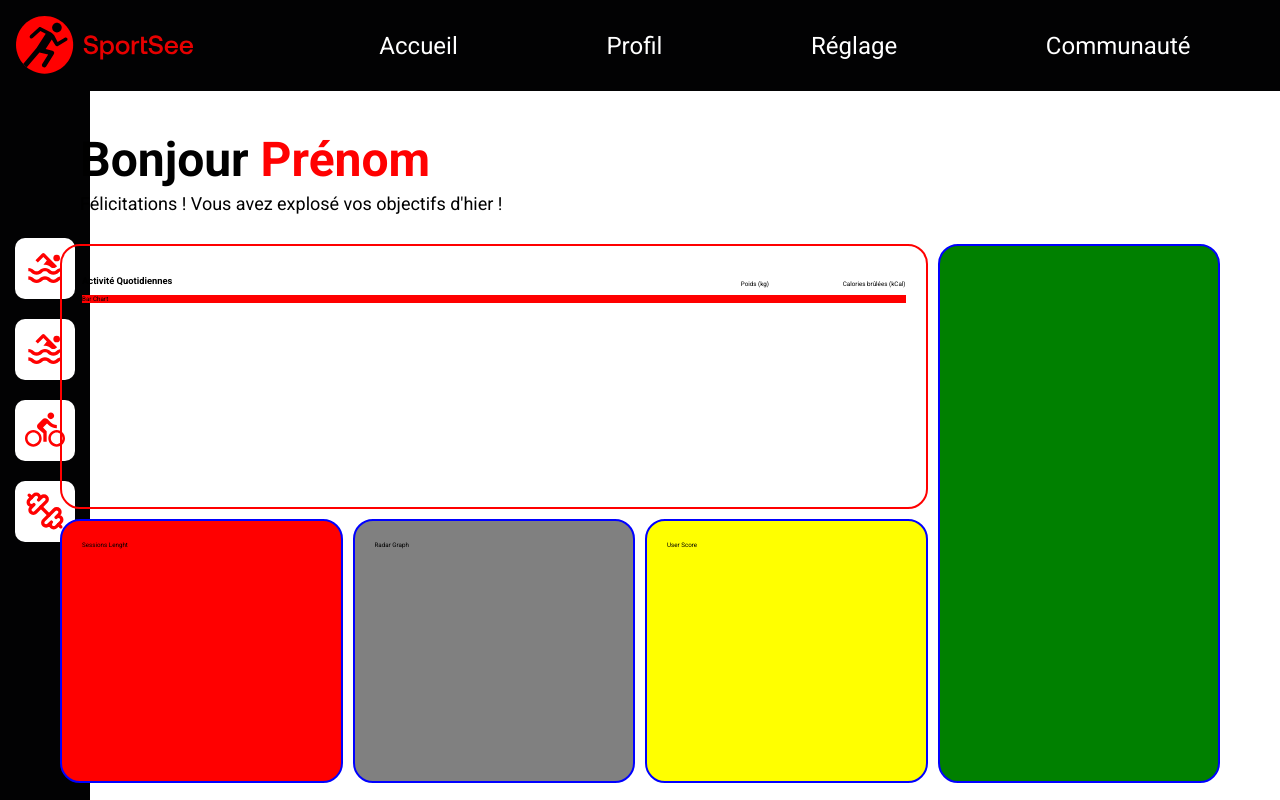
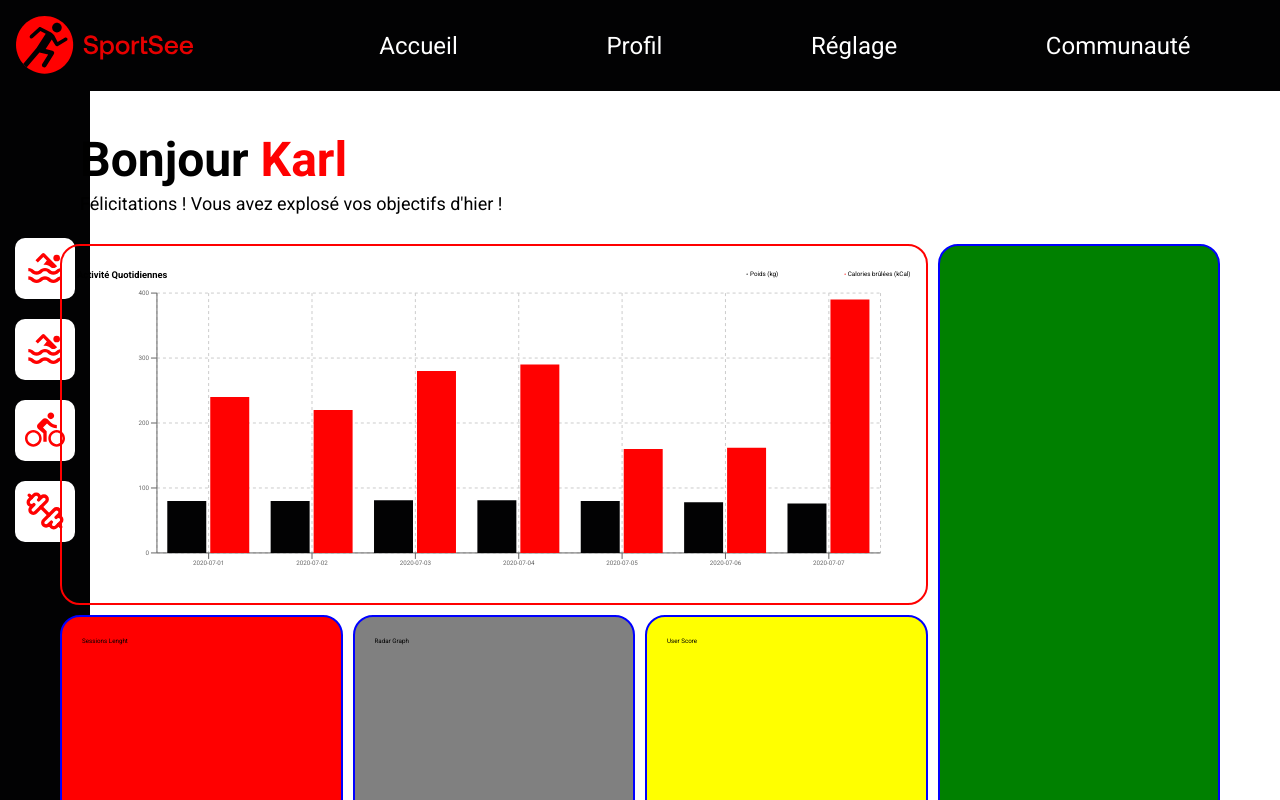
Before and after one commit to AurelieDuynslaeger/SportSee_P12_OCR, a React (Vite) app: page / in a window 1280 px wide. Shown: the top 800 px of the page. Built offline with nearby package versions, Linux system fonts and the light colour scheme.

Commit message:
👽️ mocked data + 🎨 US#4 user first name + 🎨 US#5-6 User daily activity barchart + 📝 api service

```diff
--- a/package.json
+++ b/package.json
@@ -10,6 +10,7 @@
     "preview": "vite preview"
   },
   "dependencies": {
+    "axios": "^1.7.4",
     "react": "^18.3.1",
     "react-dom": "^18.3.1",
     "react-icons": "^5.3.0",
--- a/src/App.jsx
+++ b/src/App.jsx
@@ -1,9 +1,21 @@
 
 import LeftNav from './components/LeftNav/LeftNav'
 import TopNav from './components/TopNav/TopNav'
+import { BsDot } from "react-icons/bs";
 import './stylesheet/App.scss'
 
+//mock datas
+import { USER_MAIN_DATA, USER_ACTIVITY, USER_AVERAGE_SESSIONS, USER_PERFORMANCE } from './mocks/mockData';
+
+//barchart daily activity
+import { BarChart, Bar, XAxis, YAxis, CartesianGrid, Tooltip, Legend, ResponsiveContainer } from 'recharts';
+
 function App() {
+
+  const userData = USER_MAIN_DATA.find(user => user.id === 12);
+  const userActivity = USER_ACTIVITY.find(activity => activity.userId === 12);
+  const userAverageSessions = USER_AVERAGE_SESSIONS.find(sessions => sessions.userId === 12);
+  const userPerformance = USER_PERFORMANCE.find(performance => performance.userId === 12);
 
 
   return (
@@ -12,7 +24,7 @@ function App() {
       <LeftNav/>
       <div className='main_content'>
         <div className='user_header'>
-          <h1>Bonjour <span className='user_first_name'>Prénom</span></h1>
+          <h1>Bonjour <span className='user_first_name'>{userData.userInfos.firstName}</span></h1>
           <p>Félicitations ! Vous avez explosé vos objectifs d&apos;hier !</p>
         </div>
         <div className="user_daily_activity">
@@ -20,17 +32,35 @@ function App() {
             <h2>Activité Quotidiennes</h2>
             <div className='weight_kcal'>
               <div className='weight'>
-                <img src="" alt="" />
+                <BsDot className='weight_dot'/>
                 <p>Poids (kg)</p>
               </div>
               <div className='kcal'>
-                <img src="" alt="" />
+              <BsDot className='kcal_dot'/>
                 <p>Calories brûlées (kCal)</p>
               </div>
             </div>
           </div>
           <div className='daily_activity_barchart'>
-              Bar Chart
+              <ResponsiveContainer width="100%" height="100%">
+                <BarChart
+                width={500}
+                height={350}
+                data={userActivity.sessions}
+                margin={{
+                  top:5,
+                  right: 30,
+                  left: 20,
+                  bottom:5,
+                }}>
+                  <CartesianGrid strokeDasharray="3"/>
+                  <XAxis dataKey="day"/>
+                  <YAxis/>
+                  <Tooltip/>
+                  <Bar dataKey="kilogram" fill='#020203'/>
+                  <Bar dataKey="calories" fill='#FF0101'/>
+                </BarChart>
+              </ResponsiveContainer>
           </div>
         </div>
         <div className="user_sessions_length">Sessions Lenght</div>
--- /dev/null
+++ b/src/mocks/mockData.js
@@ -0,0 +1,272 @@
+export const USER_MAIN_DATA = [
+    {
+        id: 12,
+        userInfos: {
+            firstName: 'Karl',
+            lastName: 'Dovineau',
+            age: 31,
+        },
+        todayScore: 0.12,
+        keyData: {
+            calorieCount: 1930,
+            proteinCount: 155,
+            carbohydrateCount: 290,
+            lipidCount: 50
+        }
+    },
+    {
+        id: 18,
+        userInfos: {
+            firstName: 'Cecilia',
+            lastName: 'Ratorez',
+            age: 34,
+        },
+        score: 0.3,
+        keyData: {
+            calorieCount: 2500,
+            proteinCount: 90,
+            carbohydrateCount: 150,
+            lipidCount: 120
+        }
+    }
+]
+
+export const USER_ACTIVITY = [
+    {
+        userId: 12,
+        sessions: [
+            {
+                day: '2020-07-01',
+                kilogram: 80,
+                calories: 240
+            },
+            {
+                day: '2020-07-02',
+                kilogram: 80,
+                calories: 220
+            },
+            {
+                day: '2020-07-03',
+                kilogram: 81,
+                calories: 280
+            },
+            {
+                day: '2020-07-04',
+                kilogram: 81,
+                calories: 290
+            },
+            {
+                day: '2020-07-05',
+                kilogram: 80,
+                calories: 160
+            },
+            {
+                day: '2020-07-06',
+                kilogram: 78,
+                calories: 162
+            },
+            {
+                day: '2020-07-07',
+                kilogram: 76,
+                calories: 390
+            }
+        ]
+    },
+    {
+        userId: 18,
+        sessions: [
+            {
+                day: '2020-07-01',
+                kilogram: 70,
+                calories: 240
+            },
+            {
+                day: '2020-07-02',
+                kilogram: 69,
+                calories: 220
+            },
+            {
+                day: '2020-07-03',
+                kilogram: 70,
+                calories: 280
+            },
+            {
+                day: '2020-07-04',
+                kilogram: 70,
+                calories: 500
+            },
+            {
+                day: '2020-07-05',
+                kilogram: 69,
+                calories: 160
+            },
+            {
+                day: '2020-07-06',
+                kilogram: 69,
+                calories: 162
+            },
+            {
+                day: '2020-07-07',
+                kilogram: 69,
+                calories: 390
+            }
+        ]
+    }
+]
+
+
+export const USER_AVERAGE_SESSIONS = [
+    {
+        userId: 12,
+        sessions: [
+            {
+                day: 1,
+                sessionLength: 30
+            },
+            {
+                day: 2,
+                sessionLength: 23
+            },
+            {
+                day: 3,
+                sessionLength: 45
+            },
+            {
+                day: 4,
+                sessionLength: 50
+            },
+            {
+                day: 5,
+                sessionLength: 0
+            },
+            {
+                day: 6,
+                sessionLength: 0
+            },
+            {
+                day: 7,
+                sessionLength: 60
+            }
+        ]
+    },
+    {
+        userId: 18,
+        sessions: [
+            {
+                day: 1,
+                sessionLength: 30
+            },
+            {
+                day: 2,
+                sessionLength: 40
+            },
+            {
+                day: 3,
+                sessionLength: 50
+            },
+            {
+                day: 4,
+                sessionLength: 30
+            },
+            {
+                day: 5,
+                sessionLength: 30
+            },
+            {
+                day: 6,
+                sessionLength: 50
+            },
+            {
+                day: 7,
+                sessionLength: 50
+            }
+        ]
+    }
+]
+
+
+export const USER_PERFORMANCE = [
+    {
+        userId: 12,
+        kind: {
+            1: 'cardio',
+            2: 'energy',
+            3: 'endurance',
+            4: 'strength',
+            5: 'speed',
+            6: 'intensity'
+        },
+        data: [
+            {
+                value: 80,
+                kind: 1
+            },
+            {
+                value: 120,
+                kind: 2
+            },
+            {
+                value: 140,
+                kind: 3
+            },
+            {
+                value: 50,
+                kind: 4
+            },
+            {
+                value: 200,
+                kind: 5
+            },
+            {
+                value: 90,
+                kind: 6
+            }
+        ]
+    },
+    {
+        userId: 18,
+        kind: {
+            1: 'cardio',
+            2: 'energy',
+            3: 'endurance',
+            4: 'strength',
+            5: 'speed',
+            6: 'intensity'
+        },
+        data: [
+            {
+                value: 200,
+                kind: 1
+            },
+            {
+                value: 240,
+                kind: 2
+            },
+            {
+                value: 80,
+                kind: 3
+            },
+            {
+                value: 80,
+                kind: 4
+            },
+            {
+                value: 220,
+                kind: 5
+            },
+            {
+                value: 110,
+                kind: 6
+            }
+        ]
+    }
+]
+
+
+
+// module.exports = {
+//     USER_MAIN_DATA,
+//     USER_ACTIVITY,
+//     USER_AVERAGE_SESSIONS,
+//     USER_PERFORMANCE
+// }
--- a/src/stylesheet/App.scss
+++ b/src/stylesheet/App.scss
@@ -45,7 +45,7 @@
   grid-area: user_daily_activity;
   border: 2px red solid;
   border-radius: 20px;
-  padding: 20px;
+  padding: 15px;
   .daily_activity_header{
     display: flex;
     align-items: center;
@@ -55,10 +55,20 @@
       width: 20%;
       align-items: center;
       justify-content: space-between;
+      .weight, .kcal {
+        display: flex;
+        align-items: center;
+      }
+      .weight_dot{
+        color: v.$text-dark;
+      }
+      .kcal_dot{
+        color: v.$color-primary;
+      }
     }
   }
   .daily_activity_barchart{
-    background-color: red;
+    height: 300px;
   }
 }
 
```
Also changed, not shown: src/api/apiService.js (added, +48 -0 lines), 1 other file (tests, documents, lock files or other folders).
